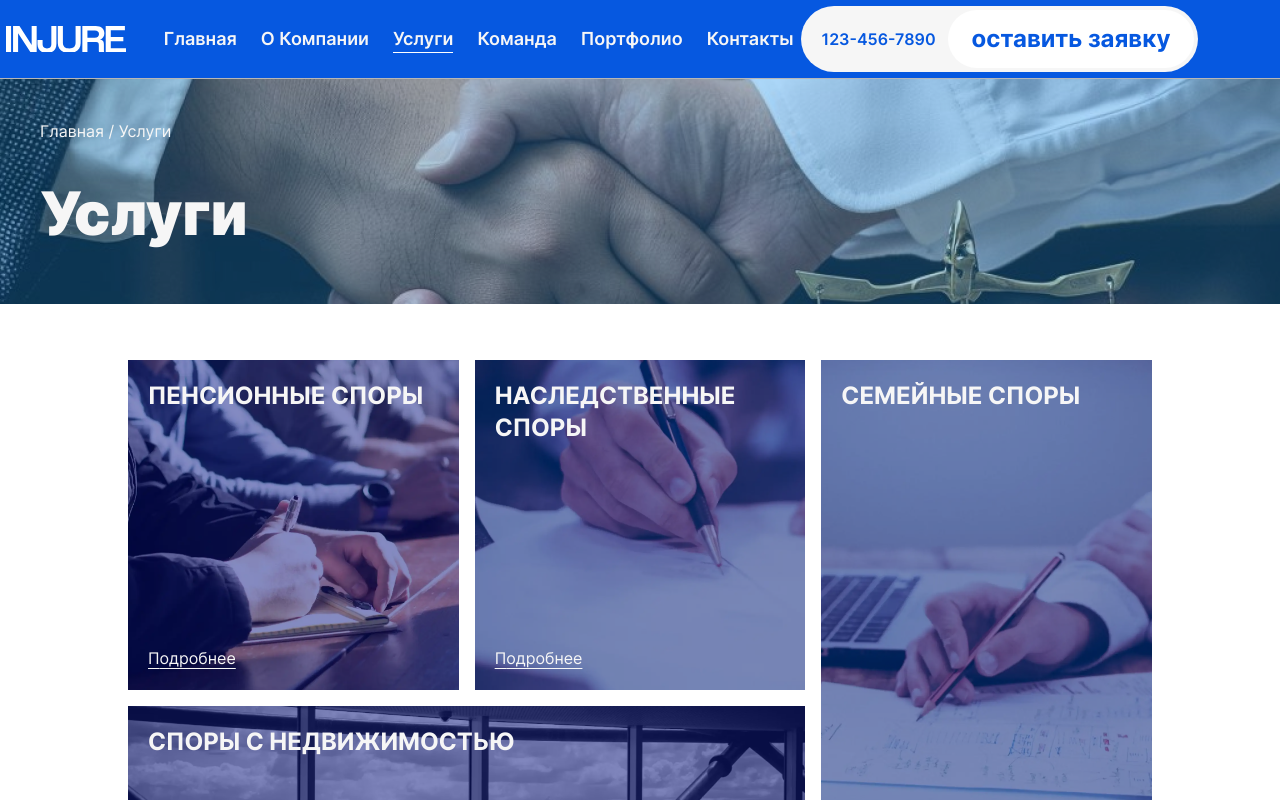
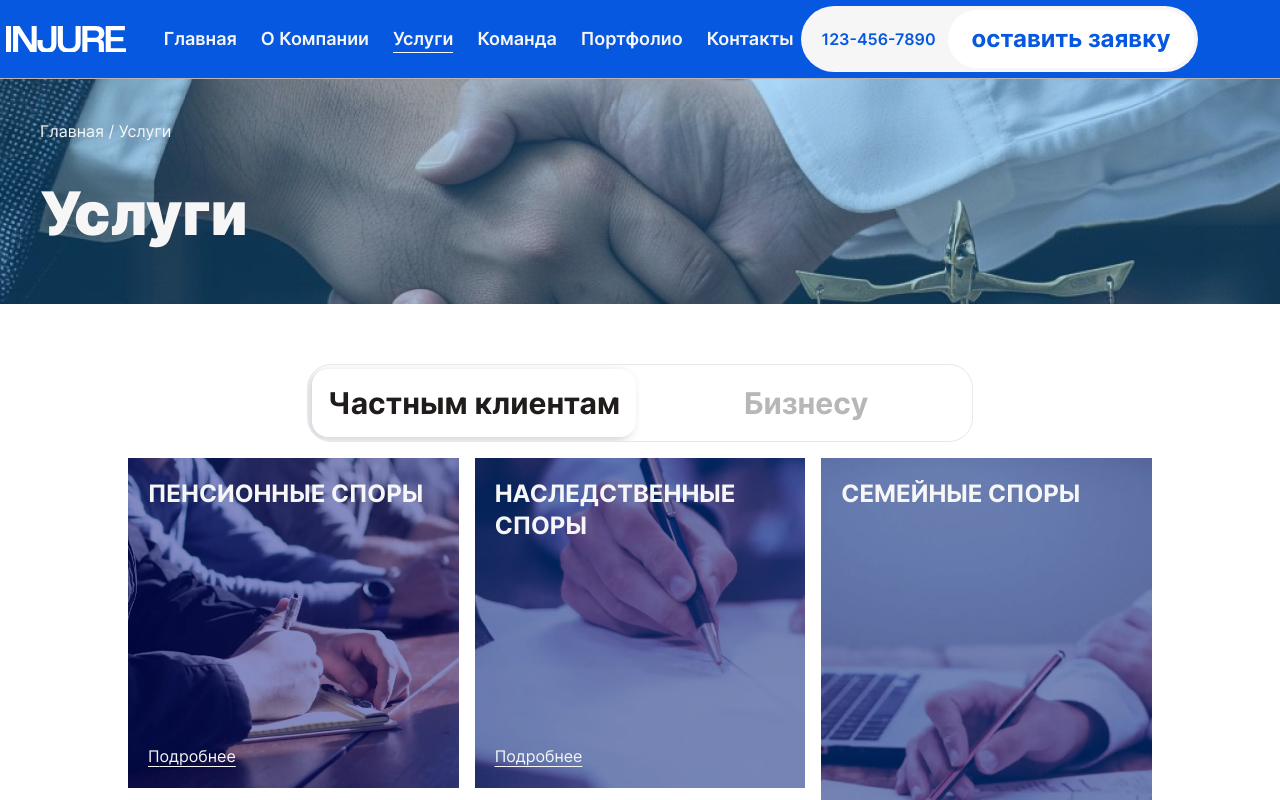
Before and after one commit to RomanTolkachev/injure, a React (Create React App) app: page /services in a window 1280 px wide. Shown: the top 800 px of the page. Built offline with nearby package versions, Linux system fonts and the light colour scheme.

Commit message:
did service nav.nned refactoring

```diff
--- a/src/components/Services/ServiceCard.tsx
+++ b/src/components/Services/ServiceCard.tsx
@@ -1,16 +1,11 @@
 import { motion } from "framer-motion";
 import React, { FunctionComponent, useState } from "react";
 import { Sprite } from "../Sprite";
+import { IServiceItem } from "../../services/utils/types";
 
 interface IServiceCard {
   className?: string;
-  serviceData: {
-    title: string;
-    type: string;
-    content: string;
-    image?: string;
-    size?: string;
-  };
+  serviceData: IServiceItem;
 }
 
 export const ServiceCard: FunctionComponent<IServiceCard> = ({
--- a/src/components/Services/ServiceCardsLayout.tsx
+++ b/src/components/Services/ServiceCardsLayout.tsx
@@ -3,6 +3,7 @@ import { ServiceCard } from "./ServiceCard";
 import { services } from "../../services";
 import { motion } from "framer-motion";
 import { Link, useLocation } from "react-router-dom";
+import { IServiceItem } from "../../services/utils/types";
 
 const parentVariants = {
   start: {},
@@ -26,7 +27,9 @@ export const ServiceCardsLayout: FunctionComponent = () => {
     console.log(location.state);
   };
   const location = useLocation();
-  const filtered = services.filter((item) => item.type === "physical");
+  const filtered: IServiceItem[] = services.filter(
+    (item: IServiceItem) => item.type === "physical",
+  );
 
   return (
     <motion.ul
--- a/src/pages/Services.tsx
+++ b/src/pages/Services.tsx
@@ -1,10 +1,14 @@
-import { FunctionComponent } from "react";
+import { FunctionComponent, useState } from "react";
 import { CallUs } from "../components/CallUs/CallUs";
 import { team } from "../services/team";
 import { SectionDescription } from "../components/Header/SectionDescription";
 import { ServiceCardsLayout } from "../components/Services/ServiceCardsLayout";
+import { motion } from "framer-motion";
 
 export const Services: FunctionComponent = () => {
+  const [currentType, setCurrentType] = useState<"business" | "physical">(
+    "physical",
+  );
   return (
     <div className="">
       <SectionDescription
@@ -12,6 +16,40 @@ export const Services: FunctionComponent = () => {
         BGImage="/webp/sectionHeader/handShake.png"
         className={"mb-10 2xl:mb-14"}
       />
+      <nav className={"pt-5"}>
+        <motion.ul
+          className={
+            "border-my-gray-light mx-auto grid w-fit grid-cols-2 gap-2 overflow-hidden rounded-3xl border p-1 text-sm font-bold sm:text-xl md:text-3xl [&>*]:first-letter:capitalize"
+          }
+        >
+          <motion.li
+            animate={{
+              boxShadow:
+                currentType === "physical"
+                  ? "-4px 3px 8px 1px rgba(34, 60, 80, 0.2)"
+                  : "-4px 3px 8px 1px rgba(34, 60, 80, 0)",
+              color: currentType === "physical" ? "#211C1C" : "#B7B7B7",
+            }}
+            className={"text-nowrap rounded-2xl p-4 text-center"}
+            onClick={() => setCurrentType("physical")}
+          >
+            частным клиентам
+          </motion.li>
+          <motion.li
+            animate={{
+              boxShadow:
+                currentType === "business"
+                  ? "-4px 3px 8px 1px rgba(34, 60, 80, 0.2)"
+                  : "-4px 3px 8px 1px rgba(34, 60, 80, 0)",
+              color: currentType === "business" ? "#211C1C" : "#B7B7B7",
+            }}
+            className={"text-nowrap rounded-2xl p-4 text-center"}
+            onClick={() => setCurrentType("business")}
+          >
+            бизнесу
+          </motion.li>
+        </motion.ul>
+      </nav>
       <div>
         <ServiceCardsLayout />
       </div>
```
Also changed, not shown: src/services/utils/types.ts (+9 -0 lines), src/services.js.
